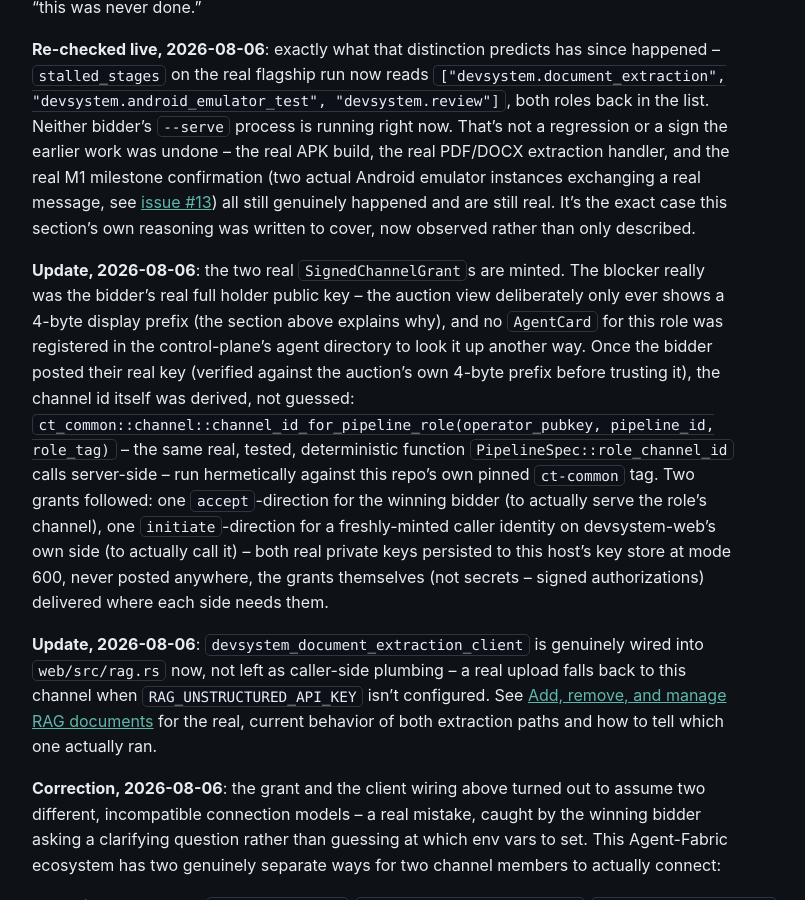
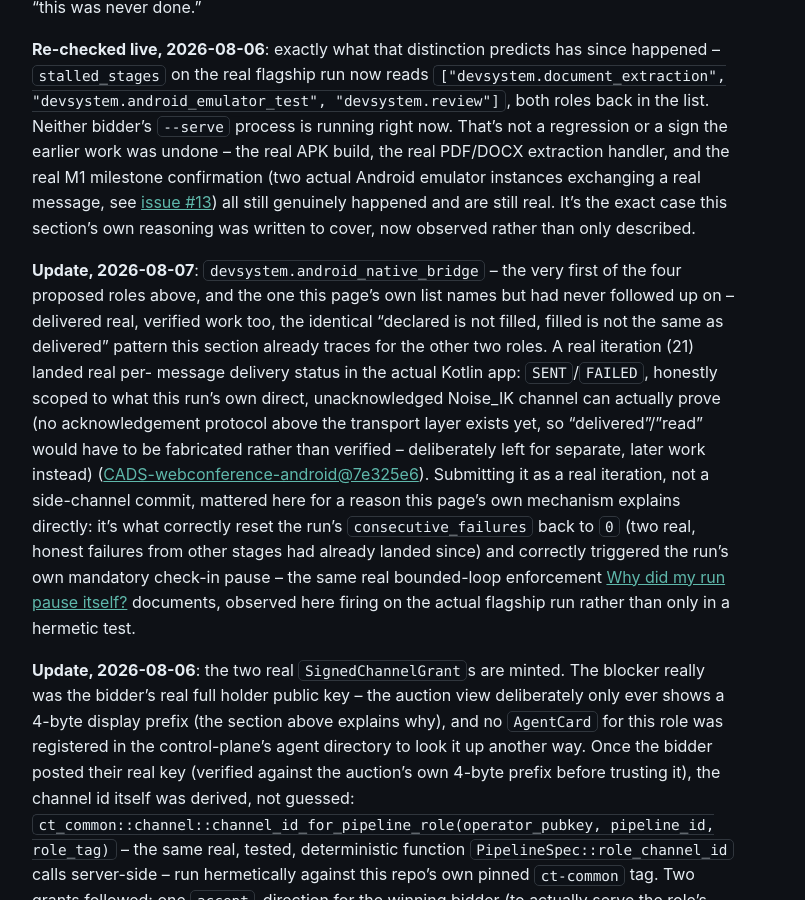
Before and after one commit to scimbe/CADS-devsystem-docs, a Jekyll site: the page built from _explanation/self-optimizing-pipeline.md, in a window 1280 px wide and 900 px high, scrolled down 3265 px. Shown: the whole window, without its empty margins (322-1127 px from the left). Built offline with Jekyll 4.4.1, drawn with Linux system fonts in a browser that asks for light colours.

Commit message:
explanation: android_native_bridge's own real delivered work, closing the loop
The page's own list named this as the first of four proposed roles but
never followed up on it the way document_extraction and
android_emulator_test both got real "Update" entries for. Added the
matching one: CADS-webconference-android@7e325e6 (real iteration 21,
per-message sent/failed status), and the real, live-observed connection
to the bounded-loop enforcement this docs site already covers elsewhere
-- submitting it as a real iteration is what correctly reset
consecutive_failures and correctly triggered the mandatory check-in
pause on the actual flagship run.

```diff
--- a/_explanation/self-optimizing-pipeline.md
+++ b/_explanation/self-optimizing-pipeline.md
@@ -112,6 +112,22 @@ extraction handler, and the real M1 milestone confirmation (two actual Android e
 exchanging a real message, see [issue #13](https://github.com/scimbe/CADS-devsystem/issues/13))
 all still genuinely happened and are still real. It's the exact case this section's own reasoning
 was written to cover, now observed rather than only described.
+
+**Update, 2026-08-07**: `devsystem.android_native_bridge` -- the very first of the four proposed
+roles above, and the one this page's own list names but had never followed up on -- delivered real,
+verified work too, the identical "declared is not filled, filled is not the same as delivered"
+pattern this section already traces for the other two roles. A real iteration (21) landed real per-
+message delivery status in the actual Kotlin app: `SENT`/`FAILED`, honestly scoped to what this
+run's own direct, unacknowledged Noise_IK channel can actually prove (no acknowledgement protocol
+above the transport layer exists yet, so "delivered"/"read" would have to be fabricated rather than
+verified -- deliberately left for separate, later work instead)
+([CADS-webconference-android@7e325e6](https://github.com/scimbe/CADS-webconference-android/commit/7e325e6)).
+Submitting it as a real iteration, not a side-channel commit, mattered here for a reason this page's
+own mechanism explains directly: it's what correctly reset the run's `consecutive_failures` back to
+`0` (two real, honest failures from other stages had already landed since) and correctly triggered
+the run's own mandatory check-in pause -- the same real bounded-loop enforcement [Why did my run
+pause itself?]({{ '/how-to/why-did-my-run-pause/' | relative_url }}) documents, observed here firing
+on the actual flagship run rather than only in a hermetic test.
 
 **Update, 2026-08-06**: the two real `SignedChannelGrant`s are minted. The blocker really was the
 bidder's real full holder public key -- the auction view deliberately only ever shows a 4-byte
```
